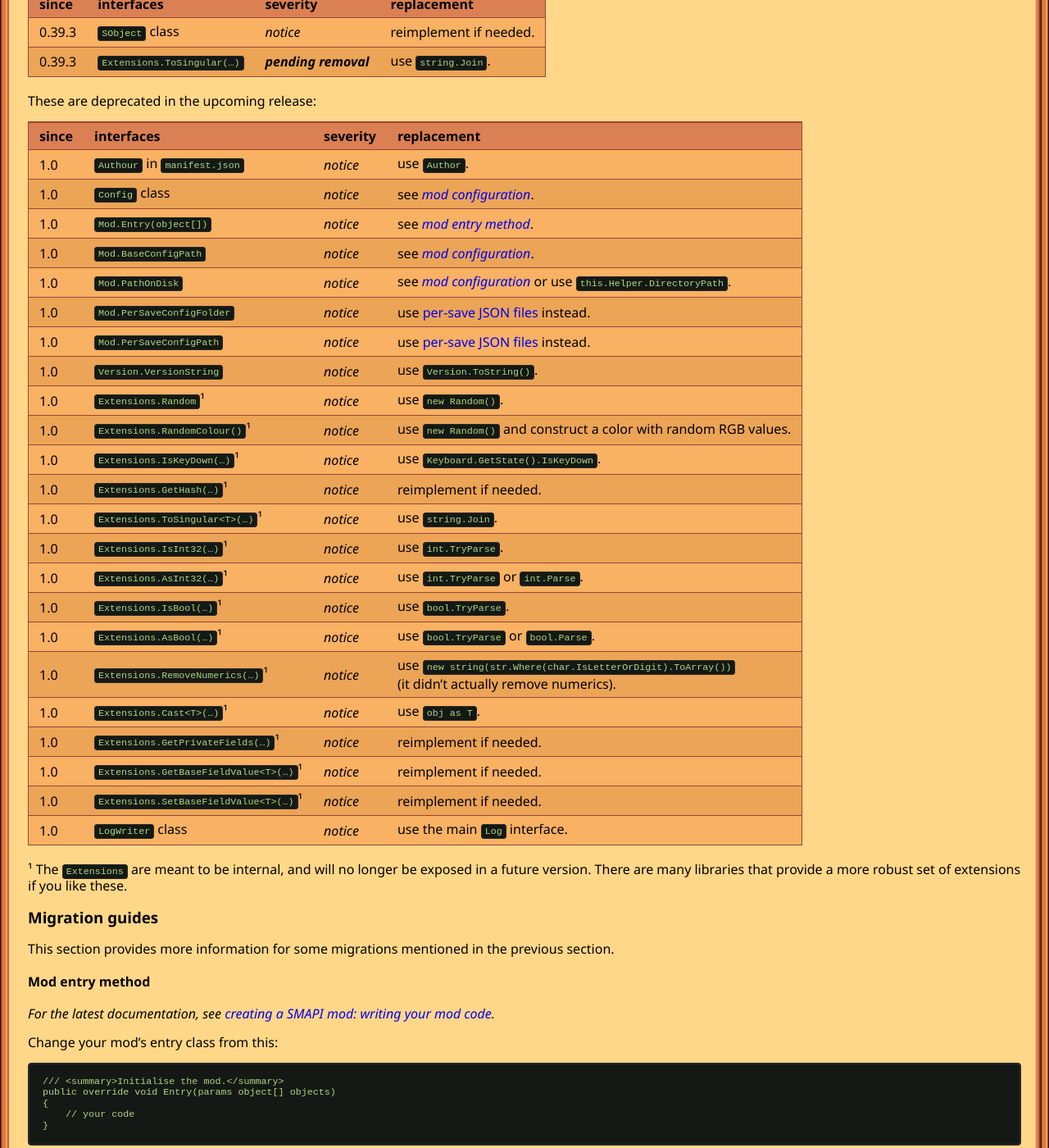
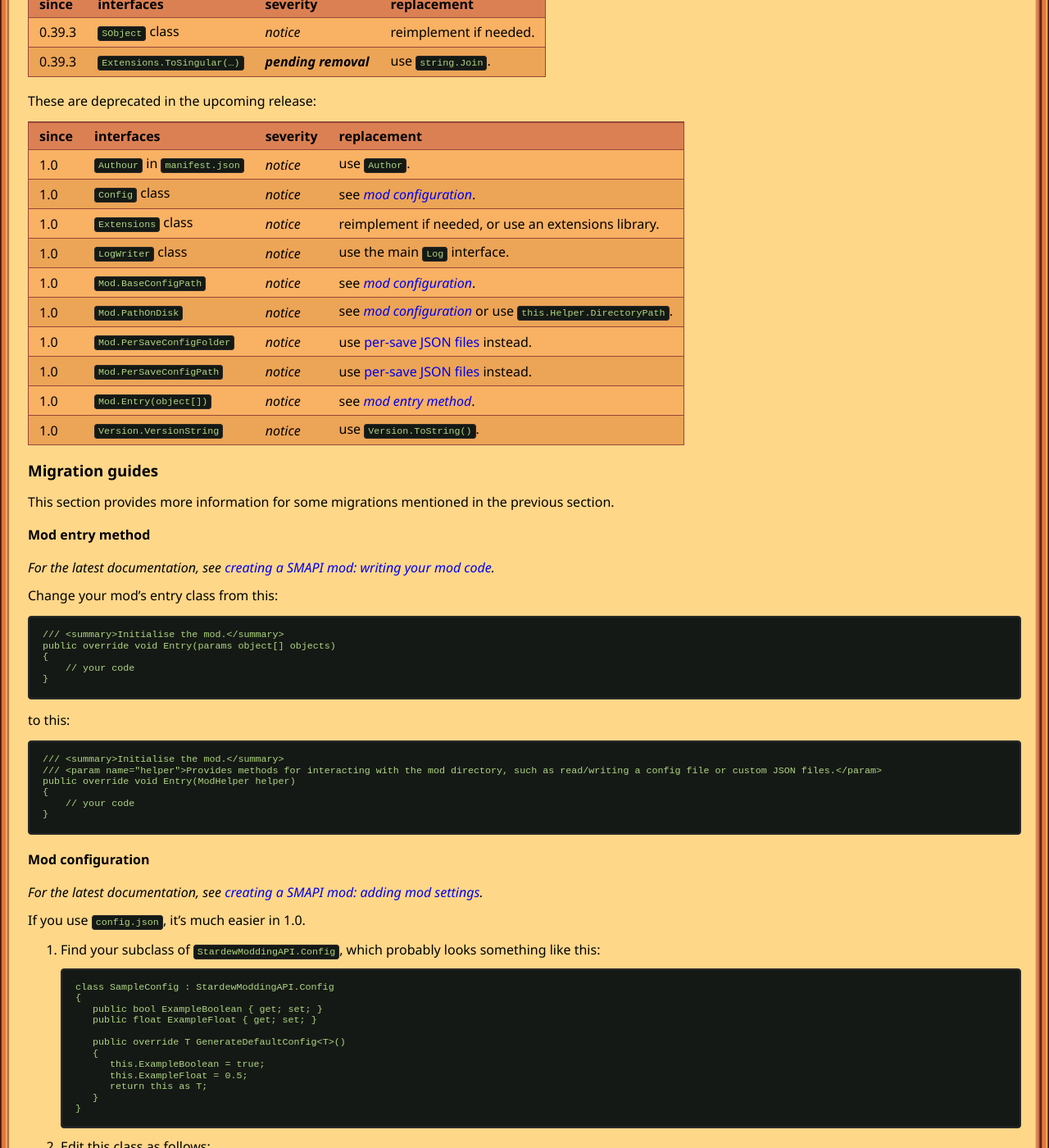
Before and after one commit to Pathoschild/canimod.github.io, a Jekyll site: the page built from guides/updating-a-smapi-mod.md, in a window 1280 px wide and 1400 px high, scrolled down 1478 px. Shown: the whole window at 82% size. Built offline with Jekyll 4.4.1, drawn with Linux system fonts in a browser that asks for light colours; nearby versions of some CDN libraries; some of the changed text lies outside the part shown.

Commit message:
simplify deprecation list

```diff
--- a/guides/updating-a-smapi-mod.md
+++ b/guides/updating-a-smapi-mod.md
@@ -14,7 +14,7 @@ intro: >
 You don't need to comb through your code; SMAPI can tell you if you're using a deprecated interface:
 
 1. Use the latest [SMAPI for developers](https://github.com/Pathoschild/SMAPI/releases) download.
-   This will show all deprecation messages in the console (including _notice_-level ones):
+   This will show all deprecation messages in the console:
 
    > ![console message for a deprecated interface](images/updating-a-smapi-mod/deprecated-console.png)
 
@@ -52,30 +52,14 @@ since | interfaces                | severity | replacement
 :---- | :------------------------ | :------- | :----------
 1.0   | `Authour` in `manifest.json` | _notice_ | use `Author`.
 1.0   | `Config` class            | _notice_ | see _[mod configuration](#mod-configuration)_.
-1.0   | `Mod.Entry(object[])`     | _notice_ | see _[mod entry method](#mod-entry-method)_.
+1.0   | `Extensions` class      | _notice_ | reimplement if needed, or use an extensions library.
+1.0   | `LogWriter` class | _notice_ | use the main `Log` interface.
 1.0   | `Mod.BaseConfigPath`      | _notice_ | see _[mod configuration](#mod-configuration)_.
 1.0   | `Mod.PathOnDisk`          | _notice_ | see _[mod configuration](#mod-configuration)_ or use `this.Helper.DirectoryPath`.
 1.0   | `Mod.PerSaveConfigFolder` | _notice_ | use [per-save JSON files](/guides/creating-a-smapi-mod-advanced-config) instead.
 1.0   | `Mod.PerSaveConfigPath`   | _notice_ | use [per-save JSON files](/guides/creating-a-smapi-mod-advanced-config) instead.
+1.0   | `Mod.Entry(object[])`     | _notice_ | see _[mod entry method](#mod-entry-method)_.
 1.0   | `Version.VersionString`   | _notice_ | use `Version.ToString()`.
-1.0   | `Extensions.Random`¹      | _notice_ | use `new Random()`.
-1.0   | `Extensions.RandomColour()`¹ | _notice_ | use `new Random()` and construct a color with random RGB values.
-1.0   | `Extensions.IsKeyDown(…)`¹ | _notice_ | use `Keyboard.GetState().IsKeyDown`.
-1.0   | `Extensions.GetHash(…)`¹ | _notice_ | reimplement if needed.
-1.0   | `Extensions.ToSingular<T>(…)`¹ | _notice_ | use `string.Join`.
-1.0   | `Extensions.IsInt32(…)`¹    | _notice_ | use `int.TryParse`.
-1.0   | `Extensions.AsInt32(…)`¹    | _notice_ | use `int.TryParse` or `int.Parse`.
-1.0   | `Extensions.IsBool(…)`¹     | _notice_ | use `bool.TryParse`.
-1.0   | `Extensions.AsBool(…)`¹     | _notice_ | use `bool.TryParse` or `bool.Parse`.
-1.0   | `Extensions.RemoveNumerics(…)`¹ | _notice_ | use `new string(str.Where(char.IsLetterOrDigit).ToArray())`<br />(it didn't actually remove numerics).
-1.0   | `Extensions.Cast<T>(…)`¹   | _notice_ | use `obj as T`.
-1.0   | `Extensions.GetPrivateFields(…)`¹ | _notice_ | reimplement if needed.
-1.0   | `Extensions.GetBaseFieldValue<T>(…)`¹ | _notice_ | reimplement if needed.
-1.0   | `Extensions.SetBaseFieldValue<T>(…)`¹ | _notice_ | reimplement if needed.
-1.0   | `LogWriter` class | _notice_ | use the main `Log` interface.
-
-¹ The `Extensions` are meant to be internal, and will no longer be exposed in a future version.
-There are many libraries that provide a more robust set of extensions if you like these.
 
 ### Migration guides
 This section provides more information for some migrations mentioned in the previous section.
```
